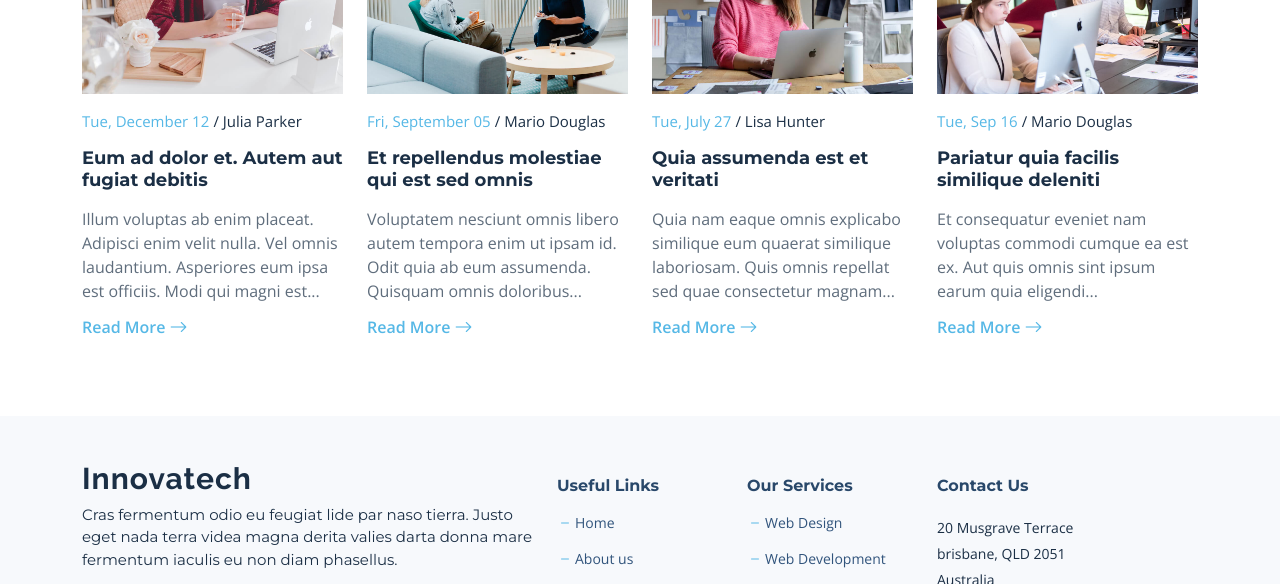
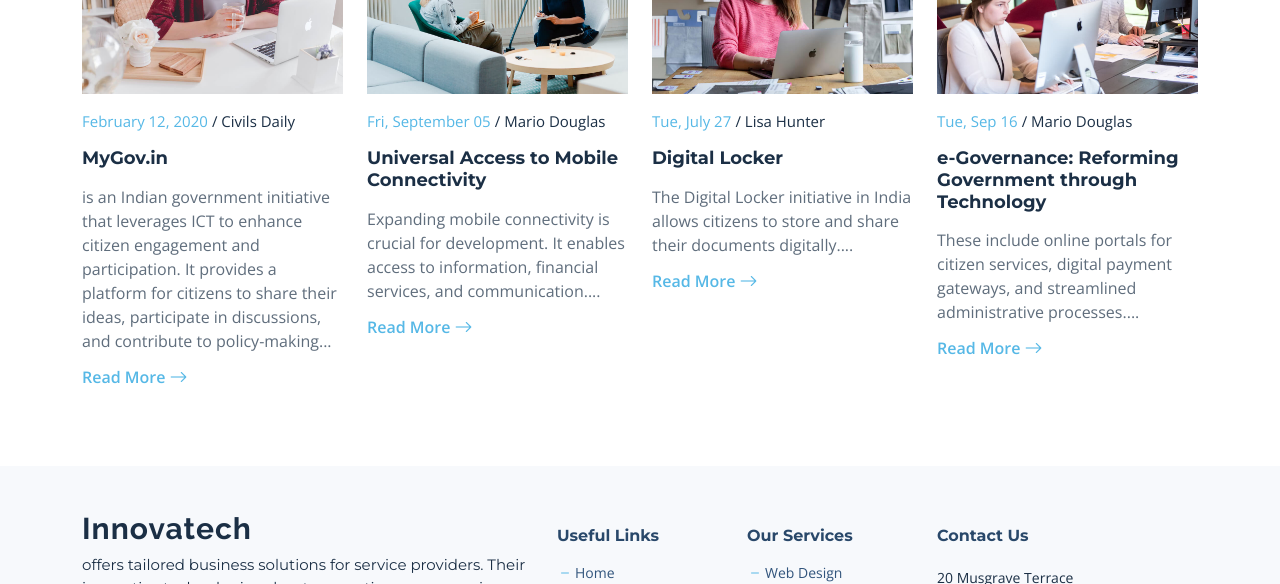
Before and after one commit to GironYess/identifying, a plain HTML site: page index.html in a window 1280 px wide. Shown: the part 3770-4354 px from the top of the page. Drawn offline with nearby package versions, Linux system fonts and the light colour scheme.

Commit message:
Update Blog

```diff
--- a/index.html
+++ b/index.html
@@ -321,11 +321,12 @@
             <div class="post-box">
               <div class="post-img"><img src="assets/img/blog/blog-1.jpg" class="img-fluid" alt=""></div>
               <div class="meta">
-                <span class="post-date">Tue, December 12</span>
-                <span class="post-author"> / Julia Parker</span>
+                <span class="post-date">February 12, 2020</span>
+                <span class="post-author"> / Civils Daily</span>
               </div>
-              <h3 class="post-title">Eum ad dolor et. Autem aut fugiat debitis</h3>
-              <p>Illum voluptas ab enim placeat. Adipisci enim velit nulla. Vel omnis laudantium. Asperiores eum ipsa est officiis. Modi qui magni est...</p>
+              <h3 class="post-title">MyGov.in</h3>
+              <p>is an Indian government initiative that leverages ICT to enhance citizen engagement and participation.
+                It provides a platform for citizens to share their ideas, participate in discussions, and contribute to policy-making...</p>
               <a href="blog-details.html" class="readmore stretched-link"><span>Read More</span><i class="bi bi-arrow-right"></i></a>
             </div>
           </div>
@@ -337,8 +338,8 @@
                 <span class="post-date">Fri, September 05</span>
                 <span class="post-author"> / Mario Douglas</span>
               </div>
-              <h3 class="post-title">Et repellendus molestiae qui est sed omnis</h3>
-              <p>Voluptatem nesciunt omnis libero autem tempora enim ut ipsam id. Odit quia ab eum assumenda. Quisquam omnis doloribus...</p>
+              <h3 class="post-title">Universal Access to Mobile Connectivity</h3>
+              <p>Expanding mobile connectivity is crucial for development. It enables access to information, financial services, and communication....</p>
               <a href="blog-details.html" class="readmore stretched-link"><span>Read More</span><i class="bi bi-arrow-right"></i></a>
             </div>
           </div>
@@ -350,8 +351,8 @@
                 <span class="post-date">Tue, July 27</span>
                 <span class="post-author"> / Lisa Hunter</span>
               </div>
-              <h3 class="post-title">Quia assumenda est et veritati</h3>
-              <p>Quia nam eaque omnis explicabo similique eum quaerat similique laboriosam. Quis omnis repellat sed quae consectetur magnam...</p>
+              <h3 class="post-title">Digital Locker</h3>
+              <p>The Digital Locker initiative in India allows citizens to store and share their documents digitally....</p>
               <a href="blog-details.html" class="readmore stretched-link"><span>Read More</span><i class="bi bi-arrow-right"></i></a>
             </div>
           </div>
@@ -363,8 +364,8 @@
                 <span class="post-date">Tue, Sep 16</span>
                 <span class="post-author"> / Mario Douglas</span>
               </div>
-              <h3 class="post-title">Pariatur quia facilis similique deleniti</h3>
-              <p>Et consequatur eveniet nam voluptas commodi cumque ea est ex. Aut quis omnis sint ipsum earum quia eligendi...</p>
+              <h3 class="post-title">e-Governance: Reforming Government through Technology</h3>
+              <p>These include online portals for citizen services, digital payment gateways, and streamlined administrative processes....</p>
               <a href="blog-details.html" class="readmore stretched-link"><span>Read More</span><i class="bi bi-arrow-right"></i></a>
             </div>
           </div>
@@ -386,7 +387,7 @@
             <a href="index.html" class="logo d-flex align-items-center">
               <span>Innovatech</span>
             </a>
-            <p>Cras fermentum odio eu feugiat lide par naso tierra. Justo eget nada terra videa magna derita valies darta donna mare fermentum iaculis eu non diam phasellus.</p>
+            <p>offers tailored business solutions for service providers. Their innovative technologies elevate operations across various domains, including cloud services, hospital management, CRM, school services, fax services, unified auto dialers, and call centers</p>
             <div class="social-links d-flex  mt-3">
               <a href="#" class="twitter"><i class="bi bi-twitter"></i></a>
               <a href="#" class="facebook"><i class="bi bi-facebook"></i></a>
```
